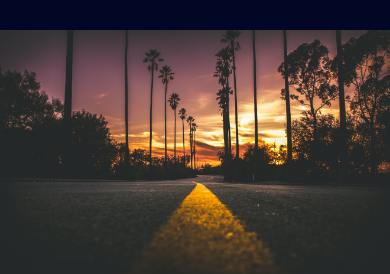
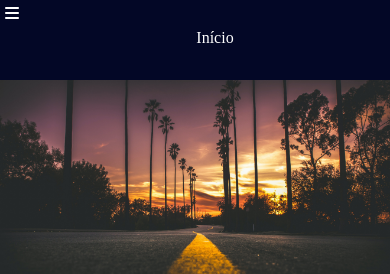
Before and after one commit to wolfzerarj/Portifolio, a PHP site: page / in a window 390 px wide. Shown: the top 274 px of the page. Run offline with PHP 8.4, Linux system fonts and the light colour scheme; a stand-in replaces the project's code that opens the database connection; some libraries are stand-ins or nearby versions.

Commit message:
Update style.css

```diff
--- a/estilo/style.css
+++ b/estilo/style.css
@@ -137,7 +137,7 @@ div p{
 		display: none;
 	}
 
-	.celular{
+	nav.celular{
 		display: block;
 	}
 
```
